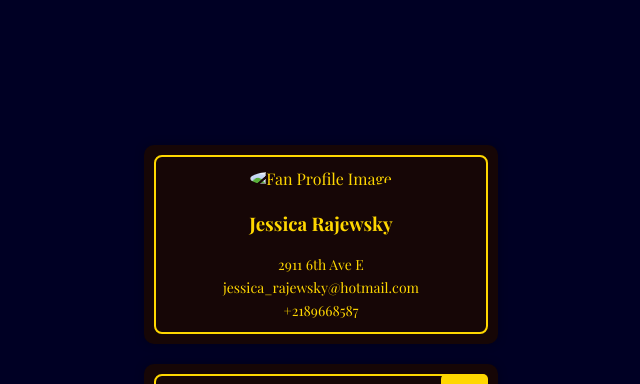
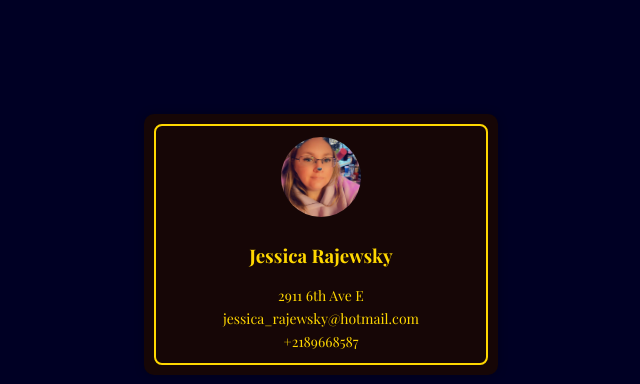
Before and after one commit to podapodcast/Ryan-Williams, a plain HTML site: page card56.html in a window 1280 px wide. Shown: the top 384 px of the page, without its empty margins (319-959 px from the left). Drawn offline with nearby package versions, Linux system fonts and the light colour scheme; a web font is replaced by a local one.

Commit message:
Update card56.html

```diff
--- a/card56.html
+++ b/card56.html
@@ -152,7 +152,7 @@
 
     <div id="card-container">
         <div class="card" id="details-card">
-            <img src="./assets1/fan_profile1.jpg" alt="Fan Profile Image">
+            <img src="./assets/fan_profile1.jpg" alt="Fan Profile Image">
             <h3>Jessica Rajewsky</h3>
             <p>2911 6th Ave E</p>
             <p>jessica_rajewsky@hotmail.com</p>
```
